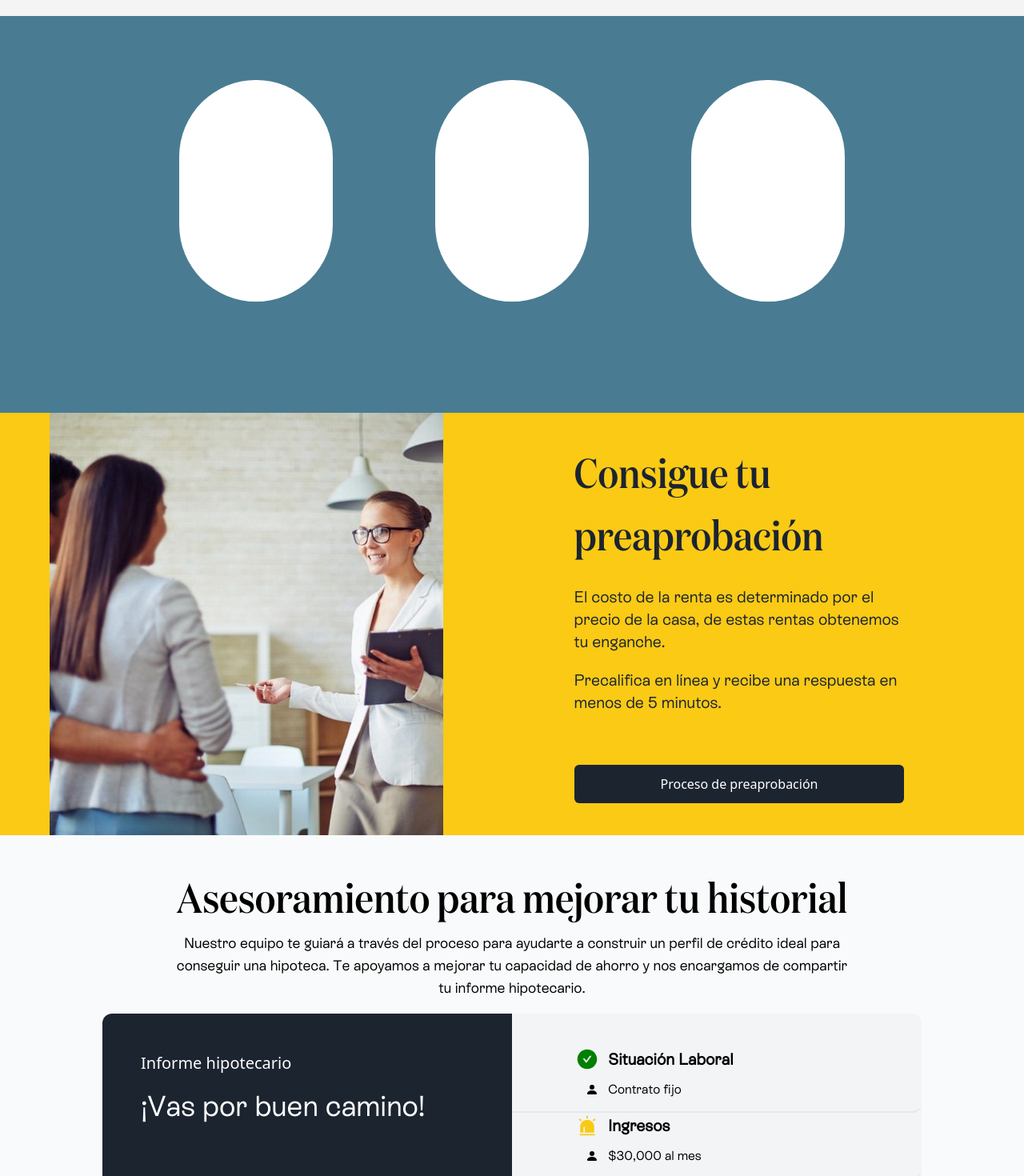
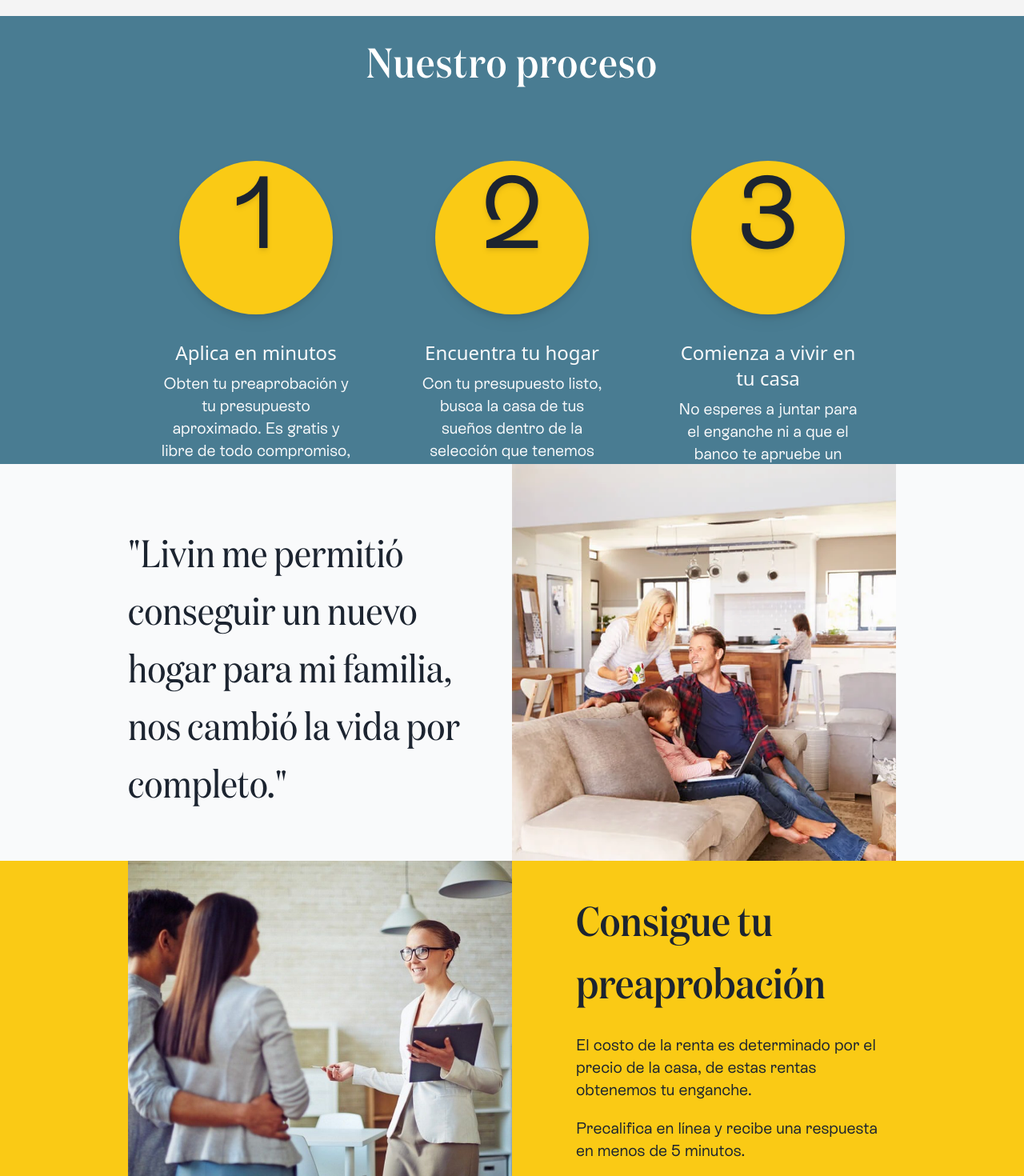
Before and after one commit to AlexisMorhe/Livin-MVP, a Next.js app: page / in a window 1280 px wide. Shown: the part 820-2290 px from the top of the page at 80% size. Built offline with nearby package versions, Linux system fonts and the light colour scheme; a web font is replaced by a local one.

Commit message:
Landing page changes

```diff
--- /dev/null
+++ b/components/Home/Testimonio.js
@@ -0,0 +1,14 @@
+export default function Testimonio() {
+  return (
+    <div className='bg-gray-50 w-full px-40 relative h-[62vh] text-dark flex justify-center items-center'>
+      <div className='w-1/2 pr-10 h-full pt-20'>
+        <p className='font-domaine text-5xl leading-normal'>"Livin me permitió conseguir un nuevo hogar para mi familia, nos cambió la vida por completo."</p>
+        <p className='font-chillax text-right font-semibold mt-20 mr-10'>Alexis Morales Hernández.</p>
+        <p className='font-rebond my-2 text-right mr-10'>Consiguió su propiedad en 2022,<br/> 30 meses después de entrar al programa de Livin.</p>
+      </div>
+      <div className='w-1/2 h-full'>
+        <img src='/static/familia.webp' className='h-full w-full object-cover'/>
+      </div>
+    </div>
+  )
+}
--- a/components/Home/calculator.js
+++ b/components/Home/calculator.js
@@ -3,43 +3,21 @@ import CurrencyFormat from 'react-currency-format';
 import {useState} from "react";
 
 export default function Calculator() {
-
-  const handleChangeRentabilidad = (e) => {
-    setRentabilidad(parseInt(e.target.value));
-  }
-  const handleChangeComision = (e) => {
-    setComision(parseInt(e.target.value));
-  }
-  const handleChangePlazo = (e) => {
-    setPlazo(parseInt(e.target.value));
-  }
-  const handleChangeEnganche = (e) => {
-    setEnganche(parseInt(e.target.value));
-  }
-
-  const [valor, setValor] = useState(1000000);
-  const [rentabilidad, setRentabilidad] = useState(0.05);
-  const [comision, setComision] = useState(0.02);
-  const [plazo, setPlazo] = useState(3);
-  const [enganche, setEnganche] = useState(0.1);
-
-  let renta = Math.floor(valor * ((rentabilidad / 100) + (comision / 100) + ((enganche / 100) / plazo)) / 12);
-
   return (
-    <div className='bg-yellow-300 text-dark w-full pr-12 relative h-[66vh] flex justify-around text-dark'>
-      <div className='flex flex-col h-full z-10 w-2/5 justify-around relative'>
-        <img className='h-full object-cover' src='static/agente.jpg' />
-      </div>
-      <div className='flex flex-col h-full z-10 w-2/5 px-10 justify-between py-10 relative'>
+    <div className='bg-yellow-300 text-dark w-full px-40 relative h-[50vh] flex justify-between text-dark'>
+      <img className='w-1/2 h-full object-cover' src='static/agente.jpg' />
+      <div className='flex flex-col h-full z-10 w-3/5 pl-20 justify-between py-10 relative'>
         <div>
           <h3 className='font-domaine-medium text-[3.25rem]'>Consigue tu preaprobación</h3>
           <p className='font-rebond text-xl my-5'>El costo de la renta es determinado por el precio de la casa, de estas
             rentas obtenemos tu enganche.</p>
           <p className='font-rebond text-xl my-5'>Precalifica en línea y recibe una respuesta en menos de 5 minutos.</p>
         </div>
-        <Link href='/registro'><a
-          className='py-3 px-9 text-center bg-dark text-white font-chillax font-medium rounded-md hover:bg-yellow-300 transition-all'>Proceso
-          de preaprobación</a></Link>
+        <div className='w-full flex justify-end mt-20 '>
+          <Link href='/registro'><a
+            className='py-3 px-9 w-1/3 mr-10 text-center bg-dark text-white font-chillax font-medium rounded-md hover:bg-yellow-300 transition-all'>Proceso
+            de preaprobación</a></Link>
+        </div>
       </div>
     </div>
   )
--- a/components/Home/creditscore.js
+++ b/components/Home/creditscore.js
@@ -28,7 +28,7 @@ export default function CreditScore() {
 
 
   return(
-      <div className='bg-gray-100 rounded-xl w-4/5 h-4/6 flex'>
+      <div className='bg-gray-100 rounded-xl w-4/5 h-4/6 flex drop-shadow-2xl'>
         <div className='rounded-l-xl bg-dark w-1/2 h-full flex flex-col p-12'>
           <p className='font-chillax text-xl text-white font-medium'>Informe hipotecario</p>
           <p className='font-rebond text-4xl font-medium text-white my-5'>¡Vas por buen camino!</p>
--- a/components/Home/explanation.js
+++ b/components/Home/explanation.js
@@ -1,10 +1,27 @@
 export default function Explanation() {
+
   return (
-    <div className='bg-bluey w-full px-40 relative h-[62vh] text-gray-50 flex justify-center items-center'>
-      <div className='w-full flex justify-around h-full pt-20'>
-        <div className='rounded-full w-1/5 h-2/3 bg-white'></div>
-        <div className='rounded-full w-1/5 h-2/3 bg-white'></div>
-        <div className='rounded-full w-1/5 h-2/3 bg-white'></div>
+    <div className='bg-bluey w-full px-40 relative h-[70vh] text-gray-50 flex flex-col  justify-center items-center'>
+      <h1 className='font-domaine-medium tracking-wide text-[3.25rem] text-white mt-20'>Nuestro proceso</h1>
+      <div className='w-full flex justify-around h-full pt-20 relative'>
+        <div className='w-1/4 h-full flex flex-col items-center'>
+          <div className='rounded-full h-48 w-48 drop-shadow-lg bg-yellow-300'></div>
+          <div className='absolute font-rebond text-dark drop-shadow-md text-9xl'>1</div>
+          <p className='font-chillax text-2xl font-medium text-center mt-8'>Aplica en minutos</p>
+          <p className='font-rebond text-xl text-center mt-2'>Obten tu preaprobación y tu presupuesto aproximado. Es gratis y libre de todo compromiso, tampoco afecta tu historial crediticio.</p>
+        </div>
+        <div className='w-1/4 h-full flex flex-col items-center'>
+          <div className='rounded-full h-48 w-48 drop-shadow-lg bg-yellow-300'></div>
+          <div className='absolute font-rebond text-dark drop-shadow-md text-9xl'>2</div>
+          <p className='font-chillax text-2xl font-medium text-center mt-8'>Encuentra tu hogar</p>
+          <p className='font-rebond text-xl text-center mt-2'>Con tu presupuesto listo, busca la casa de tus sueños dentro de la selección que tenemos preparada para ti.</p>
+        </div>
+        <div className='w-1/4 h-full flex flex-col items-center'>
+          <div className='rounded-full h-48 w-48 drop-shadow-lg bg-yellow-300'></div>
+          <div className='absolute font-rebond text-dark drop-shadow-md text-9xl'>3</div>
+          <p className='font-chillax text-2xl font-medium text-center mt-8'>Comienza a vivir en tu casa</p>
+          <p className='font-rebond text-xl text-center mt-2'>No esperes a juntar para el enganche ni a que el banco te apruebe un crédito. Múdate y te ayudamos con el resto.</p>
+        </div>
       </div>
     </div>
   )
--- a/components/Home/hero.js
+++ b/components/Home/hero.js
@@ -7,7 +7,7 @@ export default function Hero() {
         <img className='object-cover w-full' src='static/familia.jpg' />
       </div>
       <div className='flex flex-col h-full z-10 w-2/5 pl-20 justify-center relative'>
-        <h1 className='font-domaine-bold tracking-wide font-bold text-[3.25rem] my-4 leading-tight w-5/6'>Consigue la casa <br/>de tus sueños sin enganche.</h1>
+        <h1 className='font-domaine-bold tracking-wide text-[3.25rem] my-4 leading-tight w-5/6'>Consigue la casa <br/>de tus sueños sin enganche.</h1>
         <p className='font-rebond w-full my-4 text-xl'>Encuentra la casa de tus sueños, mudate ahora y rentala. Parte de renta se irá directo al enganche. Nuestro programa está diseñado para que puedas conseguir tu hipoteca en 3 años.</p>
         <div className='flex justify-between w-2/3'>
           <Link href='/registro'><a className='my-4 w-fit py-3 px-9 bg-yellow-300 font-chillax font-medium rounded-md hover:bg-yellow-200 transition-all'>Consigue tu casa</a></Link>
--- a/pages/index.js
+++ b/pages/index.js
@@ -4,6 +4,7 @@ import Calculator from "../components/Home/calculator";
 import Explanation from "../components/Home/explanation";
 import Featuring from "../components/Home/featuring";
 import Report from "../components/Home/report";
+import Testimonio from "../components/Home/Testimonio";
 
 export default function Home() {
   return (
@@ -11,6 +12,7 @@ export default function Home() {
       <Hero />
       <Featuring />
       <Explanation />
+      <Testimonio />
       <Calculator />
       <Report />
     </Layout>
```
